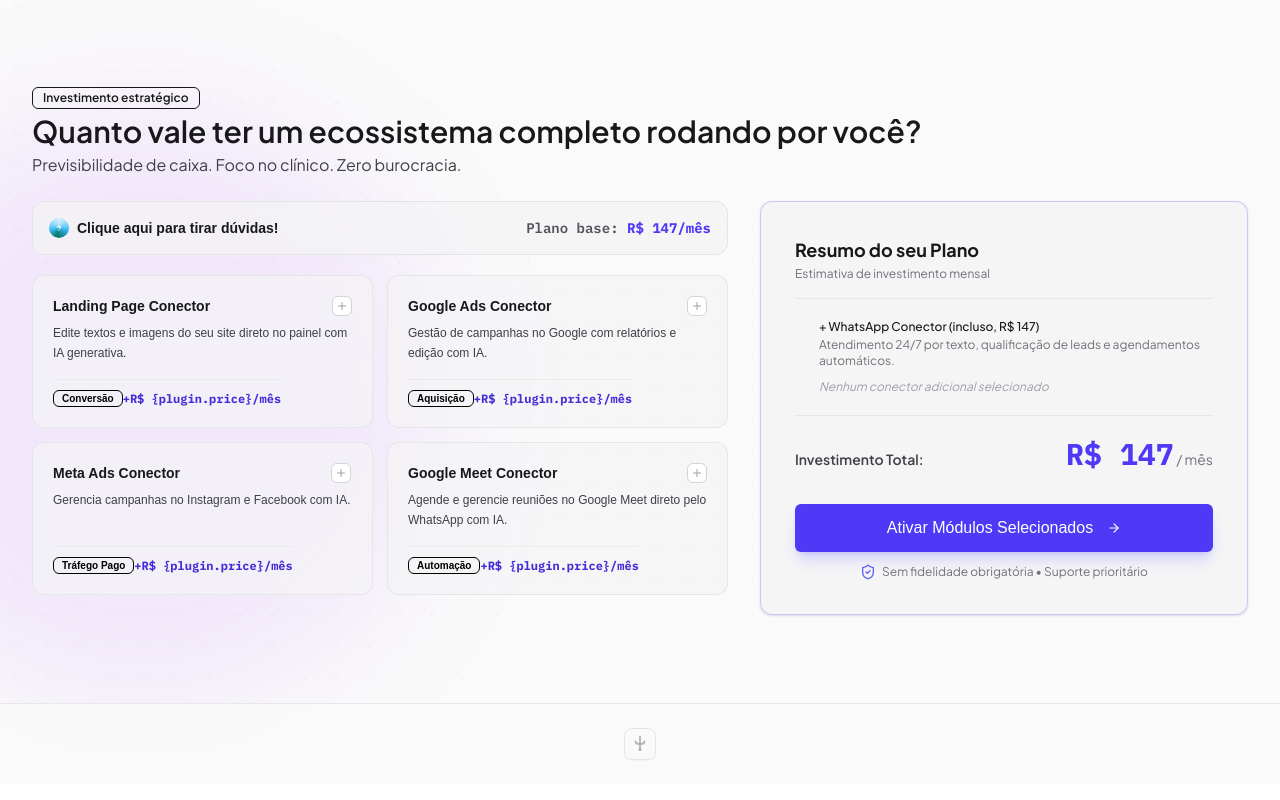
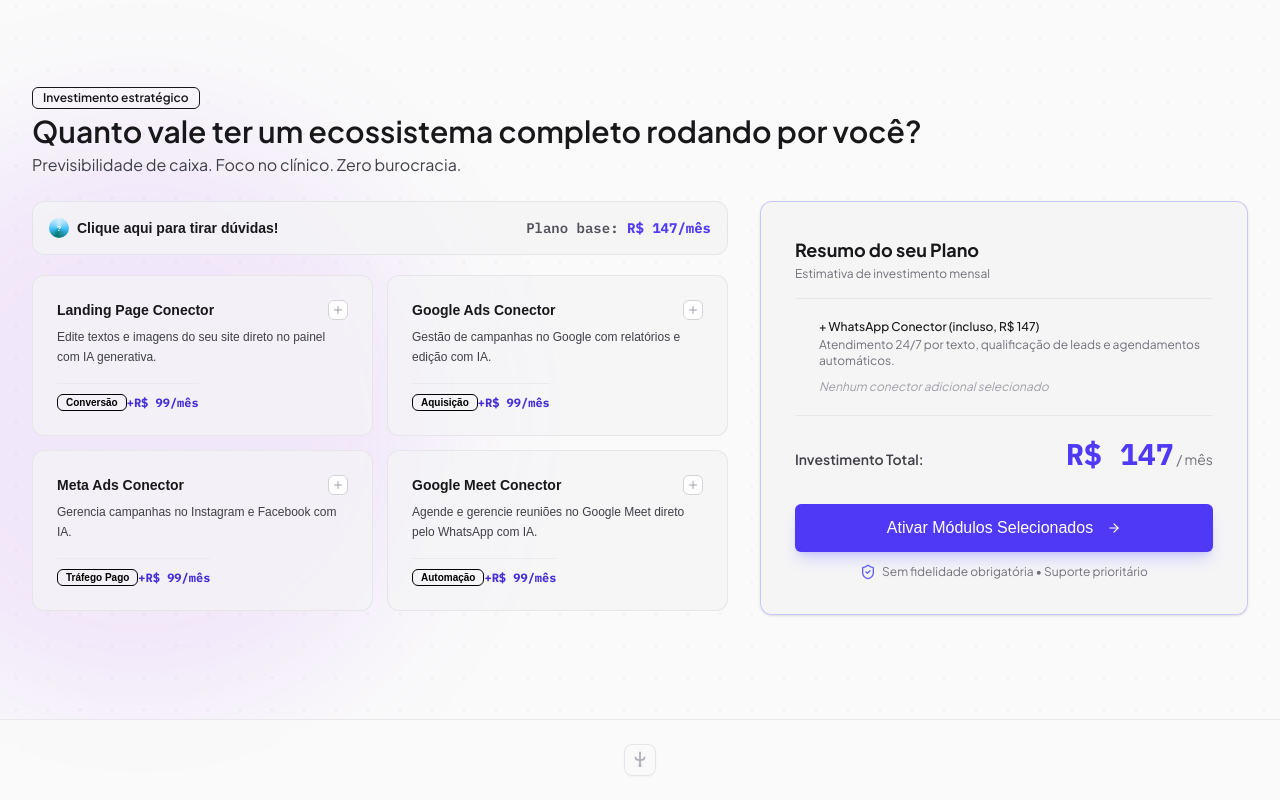
Before and after one commit to felipedutrag/psicomarketing, a Next.js app: page / in a window 1280 px wide. Shown: the part 4074-4874 px from the top of the page. Built offline with nearby package versions, Linux system fonts and the light colour scheme; a web font is replaced by a local one.

Commit message:
fix: fix price template literal syntax, increase plugin card height to align with summary

```diff
--- a/src/components/plan-calculator.jsx
+++ b/src/components/plan-calculator.jsx
@@ -413,12 +413,12 @@ export function PlanCalculator() {
                   key={plugin.id}
                   type="button"
                   onClick={() => togglePlugin(plugin.id)}
-                  className={`group relative flex flex-col justify-between rounded-xl border p-4 sm:p-5 text-left transition-all duration-200 ${isSelected
+                  className={`group relative flex flex-col justify-between rounded-xl border p-5 sm:p-6 h-full text-left transition-all duration-200 ${isSelected
                     ? "border-indigo-500 bg-indigo-500/10 shadow-xs dark:border-indigo-500/70 dark:bg-indigo-950/40"
                     : "border-zinc-200/90 bg-zinc-100/70 hover:border-zinc-300 dark:border-zinc-800/90 dark:bg-zinc-900/50 dark:hover:border-zinc-700"
                     }`}
                 >
-                  <div className="space-y-2">
+                  <div className="space-y-2 flex-1">
                     <div className="flex items-start justify-between gap-2">
                       <span className="text-xs sm:text-sm font-bold text-zinc-900 dark:text-zinc-100">
                         {plugin.title}
@@ -443,7 +443,7 @@ export function PlanCalculator() {
                       {plugin.category}
                     </Badge>
                     <span className="font-mono text-xs font-bold text-indigo-700 dark:text-indigo-300">
-                      {plugin.price ? `+R$ {plugin.price}/mês` : "Solicitar Cotação"}
+                      {plugin.price ? `+R$ ${plugin.price}/mês` : "Solicitar Cotação"}
                     </span>
                   </div>
                 </button>
@@ -463,12 +463,12 @@ export function PlanCalculator() {
                     key={plugin.id}
                     type="button"
                     onClick={() => togglePlugin(plugin.id)}
-                    className={`group relative flex flex-col justify-between rounded-xl border p-4 text-left transition-all duration-200 ${isSelected
+                    className={`group relative flex flex-col justify-between rounded-xl border p-4 h-full text-left transition-all duration-200 ${isSelected
                       ? "border-indigo-500 bg-indigo-500/10 shadow-xs dark:border-indigo-500/70 dark:bg-indigo-950/40"
                       : "border-zinc-200/90 bg-zinc-100/70 hover:border-zinc-300 dark:border-zinc-800/90 dark:bg-zinc-900/50 dark:hover:border-zinc-700"
                       }`}
                   >
-                    <div className="space-y-2">
+                    <div className="space-y-2 flex-1">
                       <div className="flex items-start justify-between gap-2">
                         <span className="text-sm font-bold text-zinc-900 dark:text-zinc-100">
                           {plugin.title}
@@ -493,7 +493,7 @@ export function PlanCalculator() {
                         {plugin.category}
                       </Badge>
                       <span className="font-mono text-xs font-bold text-indigo-700 dark:text-indigo-300">
-                        {plugin.price ? `+R$ {plugin.price}/mês` : "Solicitar Cotação"}
+                        {plugin.price ? `+R$ ${plugin.price}/mês` : "Solicitar Cotação"}
                       </span>
                     </div>
                   </button>
```
